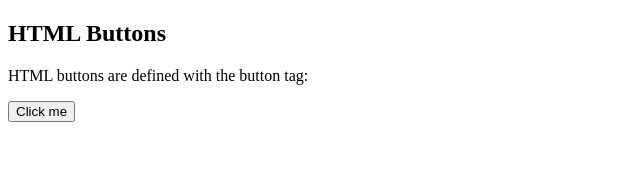
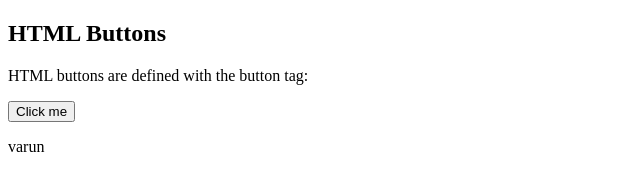
Before and after one commit to varunkulkarni11/VarunAZ, a plain HTML site: page index.html in a window 1280 px wide. Shown: the full height of the page, 0-640 px from the left. Drawn offline with Linux system fonts and the light colour scheme.

Commit message:
Update index.html

```diff
--- a/index.html
+++ b/index.html
@@ -10,6 +10,8 @@
 
 
 <button>Click me</button>
+ <p>varun</p>
+
 
 
 
```
